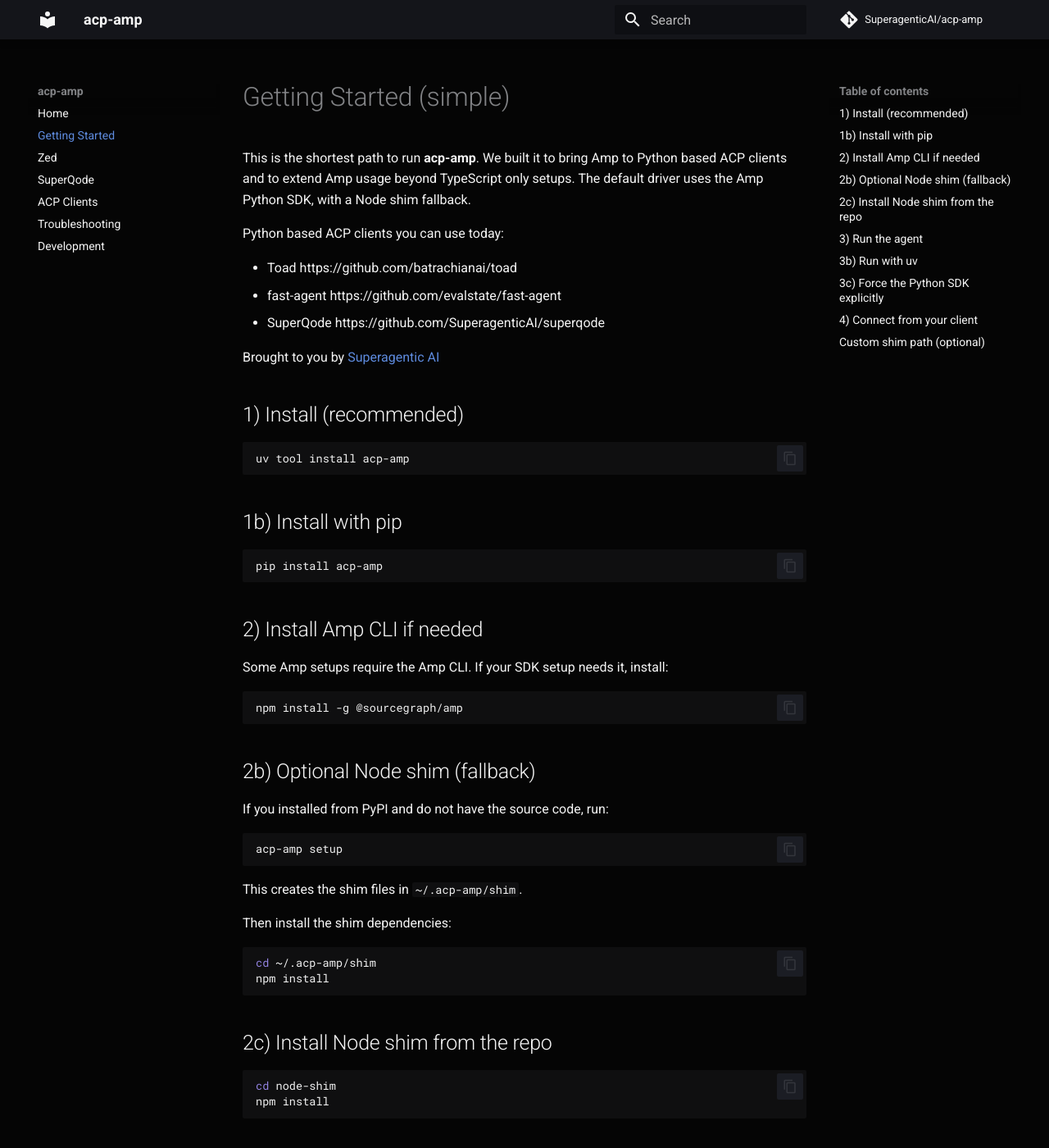
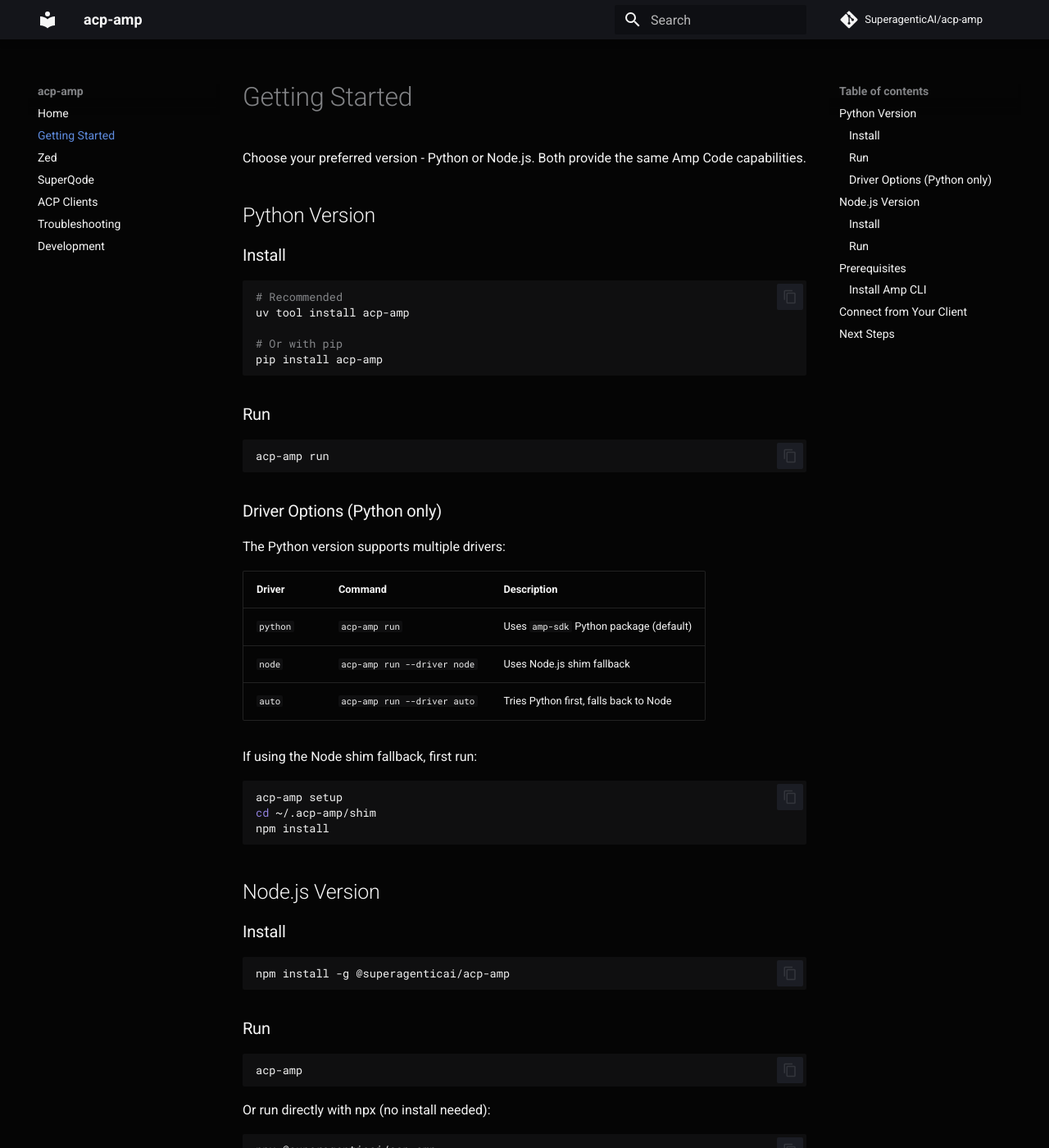
Before and after one commit to SuperagenticAI/acp-amp, an MkDocs documentation site: the page built from docs/getting-started.md, in a window 1280 px wide and 1400 px high. Shown: the whole window at 82% size. Built offline with MkDocs 1.6.1 and Material for MkDocs 9.7.7, drawn with Linux system fonts in a browser that asks for light colours; comment, search, counter and statistics services are not loaded; some of the changed text lies outside the part shown.

Commit message:
Use JS and Python and Node shim approach

````diff
--- a/docs/getting-started.md
+++ b/docs/getting-started.md
@@ -1,96 +1,103 @@
-# Getting Started (simple)
+# Getting Started
 
-This is the shortest path to run **acp-amp**. We built it to bring Amp to Python based ACP clients and to extend Amp usage beyond TypeScript only setups. The default driver uses the Amp Python SDK, with a Node shim fallback.
+Choose your preferred version - Python or Node.js. Both provide the same Amp Code capabilities.
 
-Python based ACP clients you can use today:
+## Python Version
 
-- Toad https://github.com/batrachianai/toad
-- fast-agent https://github.com/evalstate/fast-agent
-- SuperQode https://github.com/SuperagenticAI/superqode
-
-Brought to you by [Superagentic AI](https://super-agentic.ai)
-
-## 1) Install (recommended)
+### Install
 
 ```bash
+# Recommended
 uv tool install acp-amp
-```
 
-## 1b) Install with pip
-
-```bash
+# Or with pip
 pip install acp-amp
 ```
 
-## 2) Install Amp CLI if needed
-
-Some Amp setups require the Amp CLI. If your SDK setup needs it, install:
+### Run
 
 ```bash
-npm install -g @sourcegraph/amp
+acp-amp run
 ```
 
-## 2b) Optional Node shim (fallback)
+### Driver Options (Python only)
 
-If you installed from PyPI and do not have the source code, run:
+The Python version supports multiple drivers:
+
+| Driver | Command | Description |
+|--------|---------|-------------|
+| `python` | `acp-amp run` | Uses `amp-sdk` Python package (default) |
+| `node` | `acp-amp run --driver node` | Uses Node.js shim fallback |
+| `auto` | `acp-amp run --driver auto` | Tries Python first, falls back to Node |
+
+If using the Node shim fallback, first run:
 
 ```bash
 acp-amp setup
-```
-
-This creates the shim files in `~/.acp-amp/shim`.
-
-Then install the shim dependencies:
-
-```bash
 cd ~/.acp-amp/shim
 npm install
 ```
 
-## 2c) Install Node shim from the repo
+## Node.js Version
+
+### Install
 
 ```bash
-cd node-shim
-npm install
+npm install -g @superagenticai/acp-amp
 ```
 
-## 3) Run the agent
+### Run
 
 ```bash
 acp-amp
 ```
 
-By default the Python SDK driver is used. To force the Node shim:
+Or run directly with npx (no install needed):
 
 ```bash
-acp-amp run --driver node
+npx @superagenticai/acp-amp
 ```
 
-## 3b) Run with uv
+## Prerequisites
+
+Both versions require:
+
+- [Amp CLI](https://ampcode.com) installed and authenticated (`amp login`)
+
+Version-specific:
+
+- **Python**: Python 3.10+
+- **Node.js**: Node.js 18+
+
+### Install Amp CLI
 
 ```bash
-uv run acp-amp
+npm install -g @sourcegraph/amp
+amp login
 ```
 
-## 3c) Force the Python SDK explicitly
+## Connect from Your Client
 
+Configure your ACP client to run the appropriate command:
+
+**Python:**
 ```bash
-acp-amp run --driver python
+acp-amp
 ```
 
-## 4) Connect from your client
+**Node.js:**
+```bash
+npx @superagenticai/acp-amp
+```
 
-Tell your ACP client to run the `acp-amp` command.
-If the client supports environment variables, set:
+If your client supports environment variables:
 
 ```
 AMP_API_KEY=your-api-key-here
 ```
 
-## Custom shim path (optional)
+## Next Steps
 
-If your shim is not at `node-shim/index.js`, set:
-
-```bash
-ACP_AMP_SHIM=/path/to/index.js acp-amp
-```
+- [Zed Setup](zed.md) - Configure Zed editor
+- [SuperQode Setup](superqode.md) - Configure SuperQode
+- [Troubleshooting](troubleshooting.md) - Common issues
--- a/docs/zed.md
+++ b/docs/zed.md
@@ -1,63 +1,43 @@
-# Zed (step-by-step)
+# Zed Setup
 
-This guide explains how to run **acp-amp** in Zed in very simple steps.
+This guide explains how to run **acp-amp** in Zed.
 
-## What you need
+## Prerequisites
 
-- Python 3.10 or newer
-- Node.js 18 or newer
-- An Amp API key (if you use API key login)
+- [Amp CLI](https://ampcode.com) installed and authenticated (`amp login`)
+- **Python version**: Python 3.10+
+- **Node.js version**: Node.js 18+
 
-## Step 1: Install the package (recommended)
+## Option 1: Python Version
 
-Open a terminal in this repo and run:
+### Step 1: Install
 
 ```bash
+# Recommended
 uv tool install acp-amp
-```
 
-If you prefer pip:
-
-```bash
+# Or with pip
 pip install acp-amp
 ```
 
-## Step 2: Install Amp CLI if needed
+### Step 2: Configure Zed
 
-Some Amp setups require the Amp CLI. If your SDK setup needs it, install:
+1. Open Zed
+2. Open **Settings** (`Cmd+,` on macOS or `Ctrl+,` on Linux/Windows)
+3. Add to `settings.json`:
 
-```bash
-npm install -g @sourcegraph/amp
+```json
+{
+  "agent_servers": {
+    "Amp": {
+      "command": "acp-amp",
+      "args": []
+    }
+  }
+}
 ```
 
-## Step 2b: Optional Node shim
-
-If you installed from PyPI and do not have the source code, run:
-
-```bash
-acp-amp setup
-```
-
-Then install the shim dependencies:
-
-```bash
-cd ~/.acp-amp/shim
-npm install
-```
-
-## Step 2c: Install the Node shim from the repo
-
-```bash
-cd node-shim
-npm install
-```
-
-## Step 3: Tell Zed about the agent
-
-1. Open Zed
-2. Open **Settings** (press `Cmd+,` on macOS or `Ctrl+,` on Linux/Windows)
-3. Find or add `settings.json`
-4. Paste this:
+With API key:
 
 ```json
 {
@@ -73,31 +53,69 @@
 }
 ```
 
-## Step 4: Start the agent
+## Option 2: Node.js Version
+
+### Step 1: Install
+
+```bash
+npm install -g @superagenticai/acp-amp
+```
+
+### Step 2: Configure Zed
+
+```json
+{
+  "agent_servers": {
+    "Amp": {
+      "command": "acp-amp"
+    }
+  }
+}
+```
+
+Or using npx (no global install):
+
+```json
+{
+  "agent_servers": {
+    "Amp": {
+      "command": "npx",
+      "args": ["@superagenticai/acp-amp"]
+    }
+  }
+}
+```
+
+## Step 3: Use the Agent
 
 1. Open the agent panel in Zed
 2. Choose **Amp**
 3. Type a prompt and press Enter
 
-If it works, you will see the response appear in Zed.
+## Python Driver Options
 
-## Optional: force the Node shim
+If using the Python version, you can specify a driver:
 
-If you want to use the Node shim instead of the Python SDK, set your command to:
-
-```
-acp-amp run --driver node
+```json
+{
+  "agent_servers": {
+    "Amp": {
+      "command": "acp-amp",
+      "args": ["run", "--driver", "python"]
+    }
+  }
+}
 ```
 
-## Optional: force the Python SDK
+| Driver | Description |
+|--------|-------------|
+| `python` | Uses `amp-sdk` Python package (default) |
+| `node` | Uses Node.js shim fallback |
 
-```
-acp-amp run --driver python
-```
+## Troubleshooting
 
-## If it does not work
-
-- Make sure the **AMP_API_KEY** is correct
-- Make sure `node-shim` dependencies are installed
+- Make sure the **AMP_API_KEY** is correct (if using API key auth)
+- Make sure `amp login` was successful
 - Try closing and reopening Zed
-- Check Zed’s output panel for errors
+- Check Zed's output panel for errors
+- See [Troubleshooting](troubleshooting.md) for more help
````
Also changed, not shown: README.md (+133 -73 lines), docs/index.md (+33 -15 lines), node/AGENTS.md (added, +25 -0 lines), node/README.md (added, +62 -0 lines), 7 other files.
